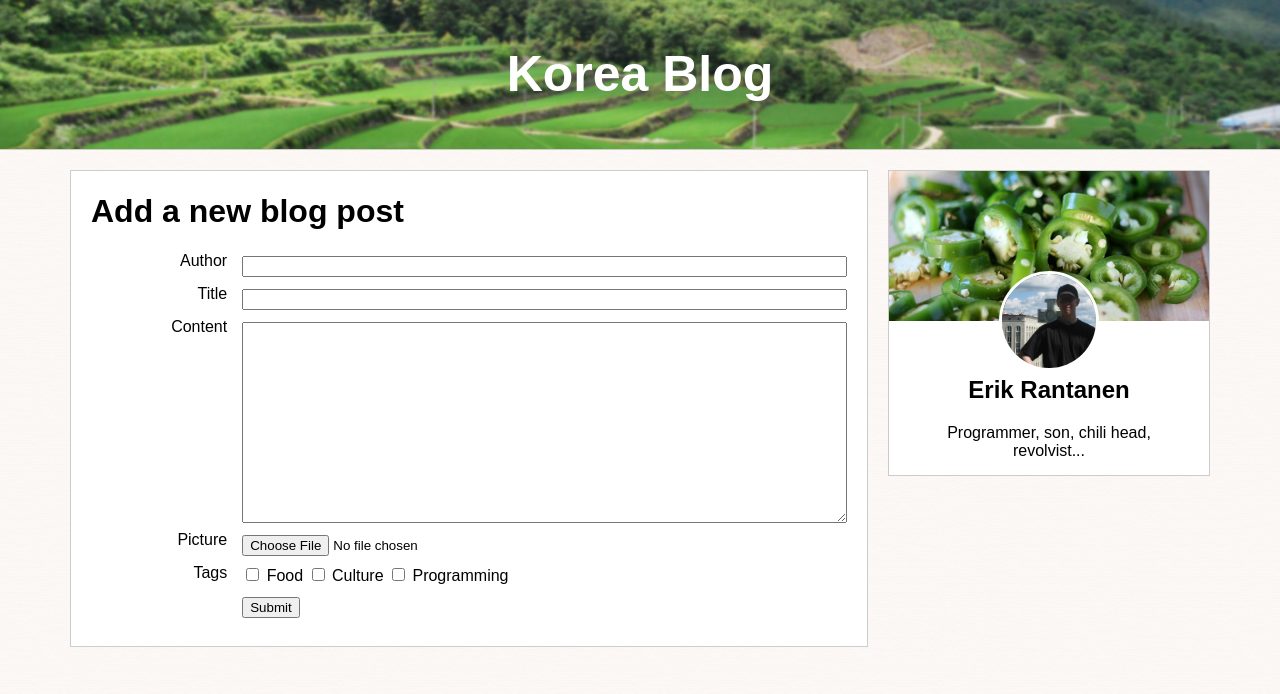
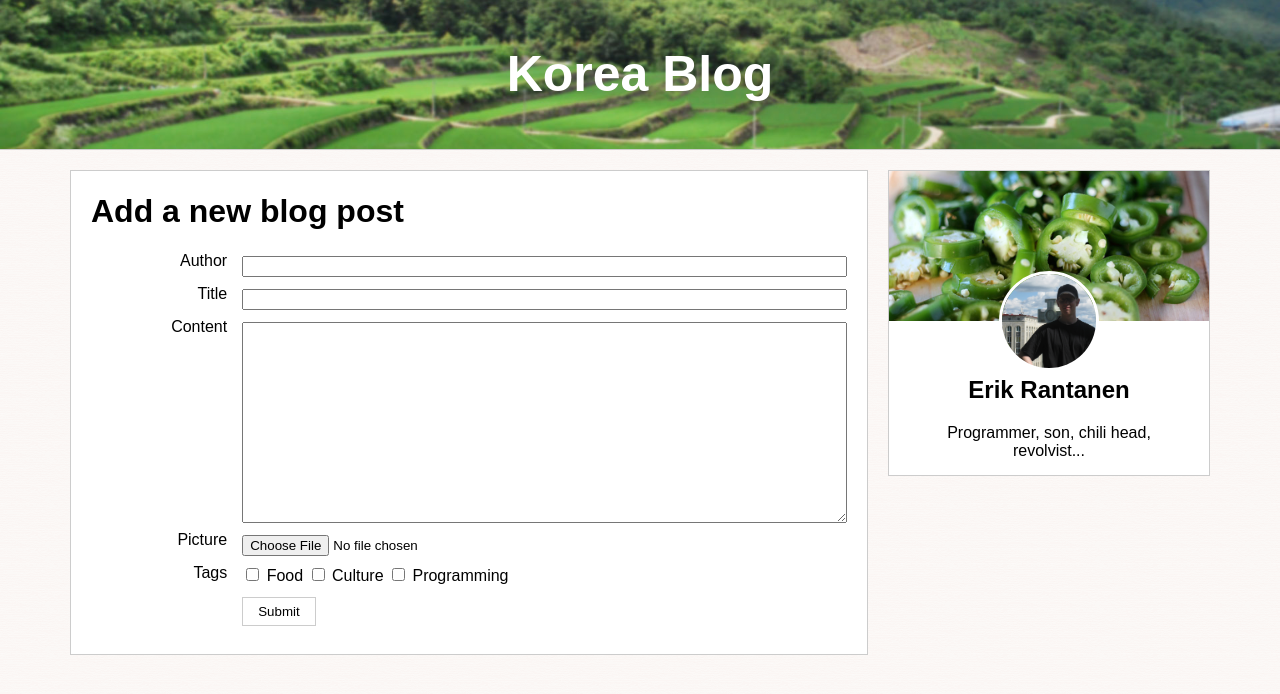
Before and after one commit to henrikra/blogi, a PHP site: page /add_post.php in a window 1280 px wide. Shown: the part 51-745 px from the top of the page. Run offline with PHP 8.4, Linux system fonts and the light colour scheme; data comes from the database, SQL or seed files in the repository.

Commit message:
Painikkeen tyyli muutettu teeman mukaiseksi.

```diff
--- a/add_post.php
+++ b/add_post.php
@@ -61,7 +61,7 @@
 						<div class="form-row">
 							<label class="col-2"></label>
 							<div class="col-8">
-								<input type="submit" value="Submit">
+								<input class="button" type="submit" value="Submit">
 							</div>
 						</div>
 					</form>
```
